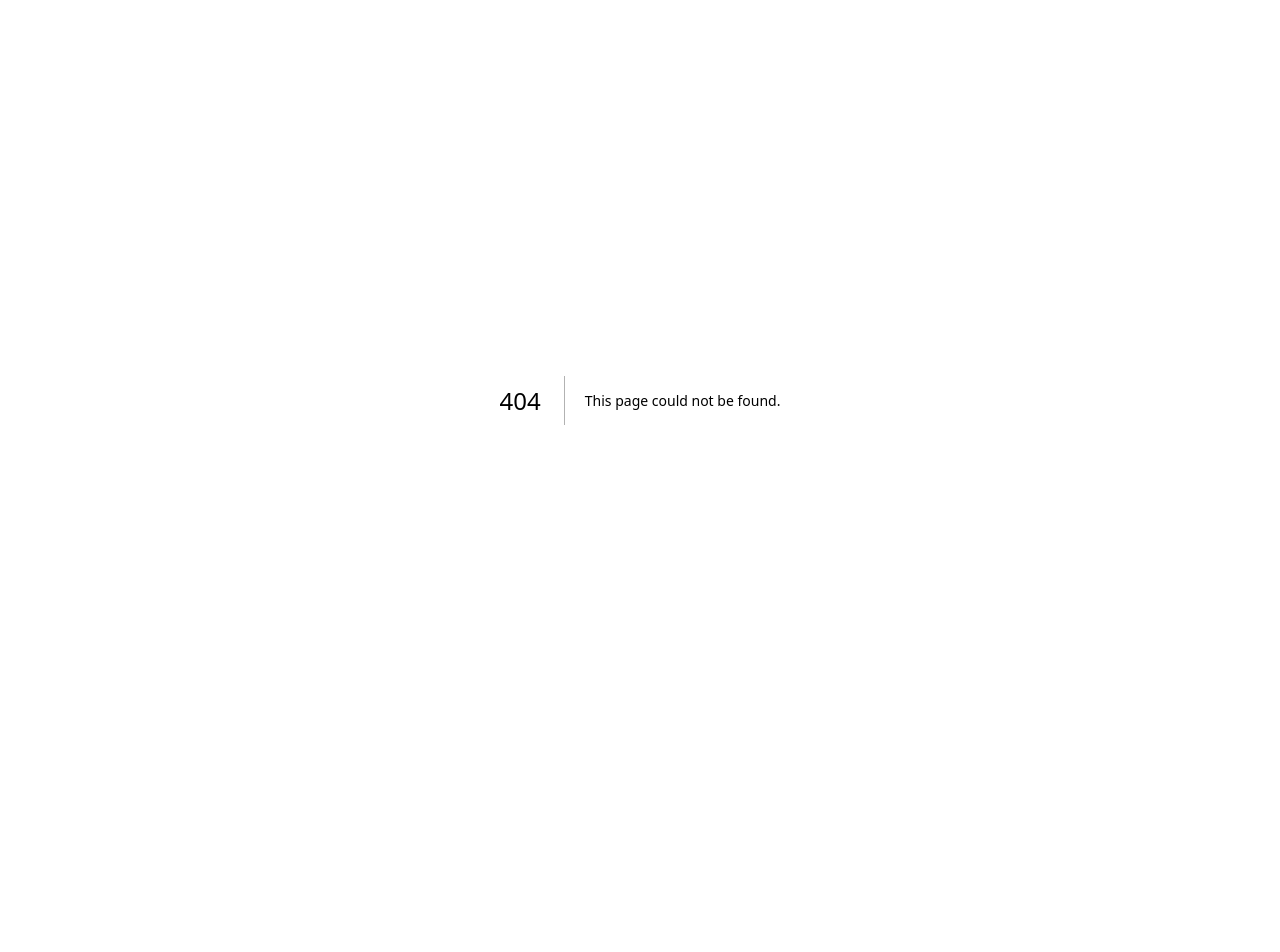
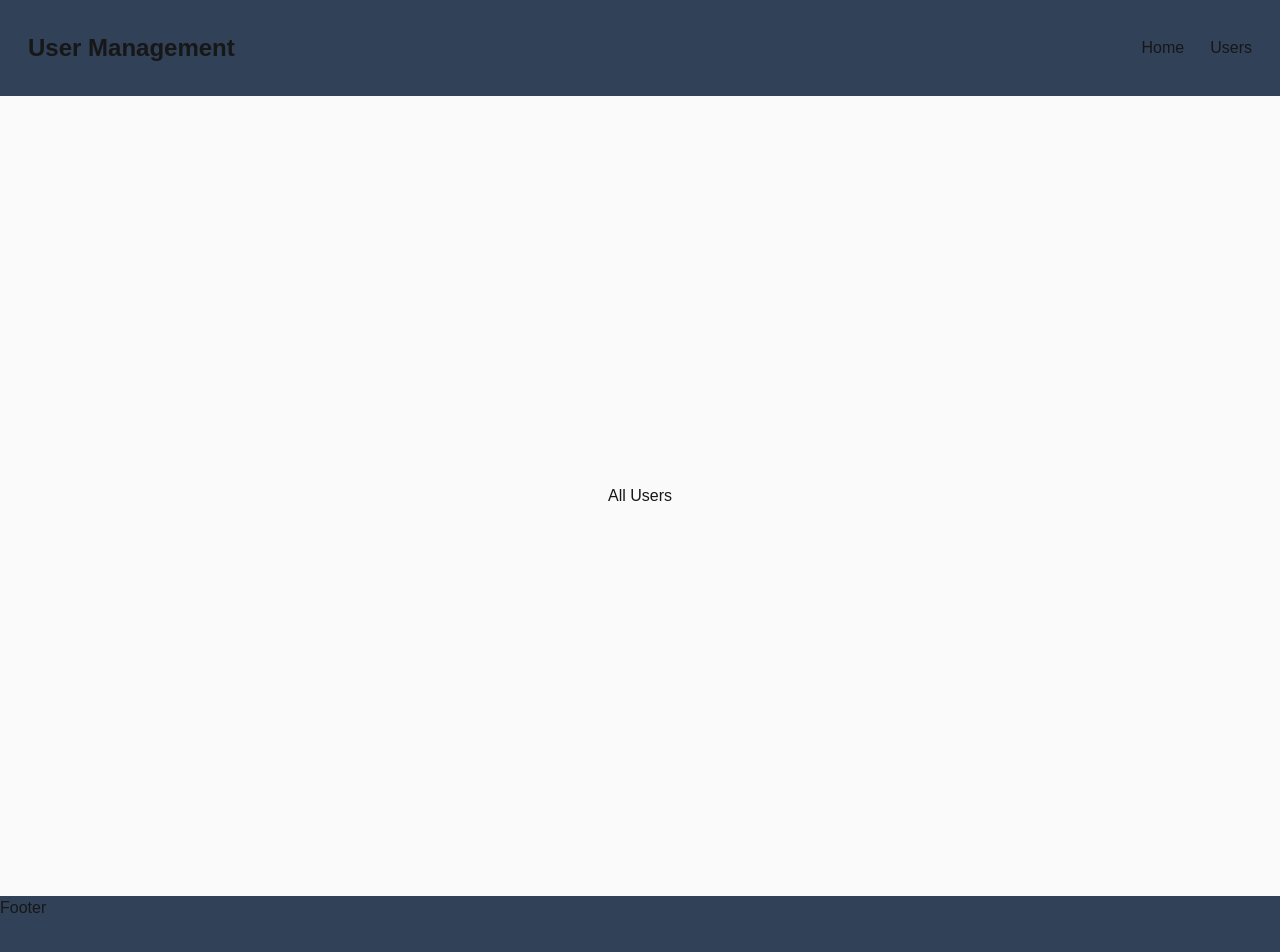
Before and after one commit to andrepolzin/next-user-management, a Next.js app: page /users in a window 1280 px wide. Before the commit this address had no page. Shown: the top 952 px of the page. Before the commit the page ends 800 px from the top, so only its background shows below. Built offline with nearby package versions, Linux system fonts and the light colour scheme.

Commit message:
Adding some css to the project

```diff
--- a/src/app/layout.js
+++ b/src/app/layout.js
@@ -1,7 +1,9 @@
 import "./globals.css";
+import Header from '@/components/header/Header'
+import { Footer } from '../components/footer/Footer'
 
 export const metadata = {
-  title: "Create Next App",
+  title: "User Management",
   description: "Generated by create next app",
 };
 
@@ -9,7 +11,9 @@ export default function RootLayout({ children }) {
   return (
     <html lang="en">
       <body>
+        <Header />
         {children}
+        <Footer />
       </body>
     </html>
   );
--- /dev/null
+++ b/src/app/users/page.jsx
@@ -0,0 +1,8 @@
+
+export default function Users() {
+    return (
+        <div className="flex min-h-screen items-center justify-center bg-zinc-50">
+            <h1>All Users</h1>
+        </div>
+    )
+}
--- /dev/null
+++ b/src/components/footer/Footer.jsx
@@ -0,0 +1,8 @@
+
+export const Footer = () => {
+    return (
+        <footer className="h-24 bg-slate-700">
+            <div>Footer</div>
+        </footer>
+    )
+}
--- /dev/null
+++ b/src/components/header/Header.jsx
@@ -0,0 +1,16 @@
+import Link from 'next/link'
+
+const Header = () => {
+    return (
+        <header className='flex justify-between items-center p-5 h-24 bg-slate-700'>
+            <Link href={"/"}><h1 className='text-2xl font-bold hover:bg-slate-500 p-2 rounded-md'>User Management</h1></Link>
+            <nav className='flex gap-2.5'>
+                <Link href={"/"} className='hover:bg-slate-500 p-2 rounded-md'>Home</Link>
+                <Link href={"/users"} className='hover:bg-slate-500 p-2 rounded-md'>Users</Link>
+            </nav>
+
+        </header>
+    )
+}
+
+export default Header
```
